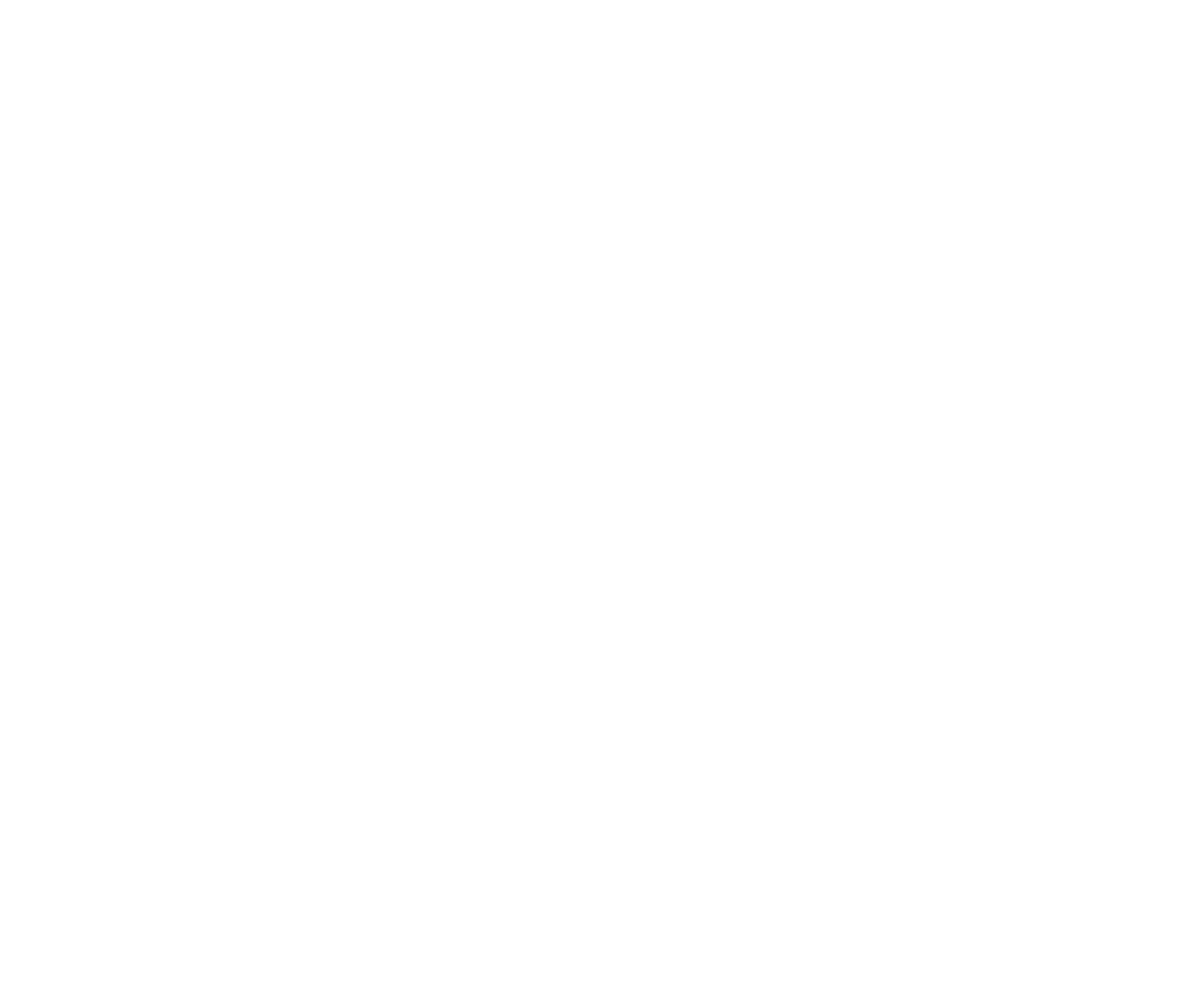
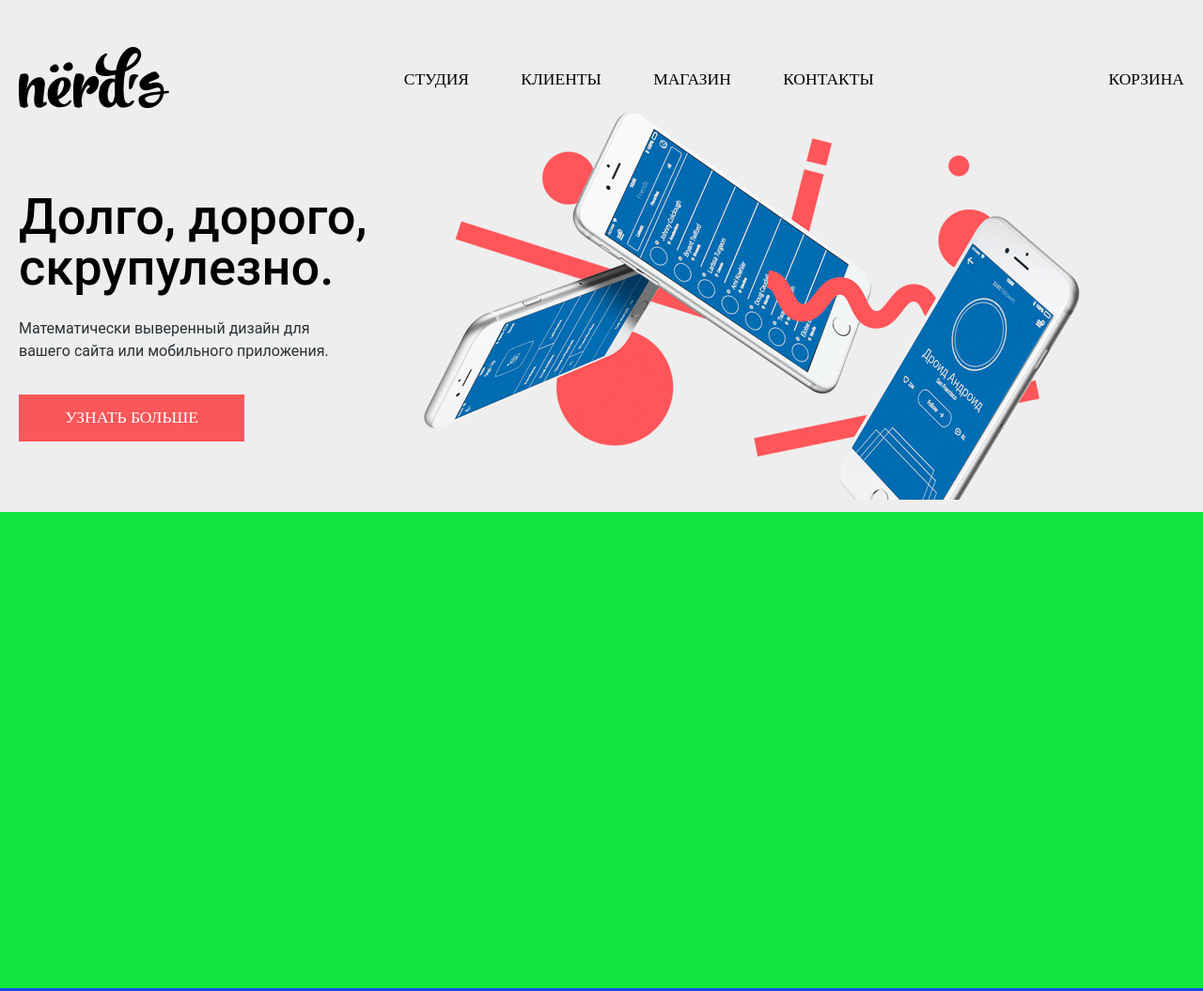
Before and after one commit to Davud77/learn_html_nerds, a plain HTML site: page index.html in a window 1280 px wide. Shown: the top 1055 px of the page at 94% size. Before the commit the page ends 800 px from the top, so only its background shows below. Drawn offline with Linux system fonts and the light colour scheme; a web font is replaced by a local one.

Commit message:
upd header

```diff
--- a/css/blocks/_box.scss
+++ b/css/blocks/_box.scss
@@ -0,0 +1,4 @@
+.box {
+    height: 507px;
+    background-color: rgb(21, 230, 63);
+  }
--- a/css/blocks/_button.scss
+++ b/css/blocks/_button.scss
@@ -0,0 +1,11 @@
+.button {
+    border: none;
+    width: 240px;
+    height: 50px;
+    background-color: #fb565a;
+    font-size: 17.5px;
+    font-weight: 500;
+    line-height: 1;
+    text-align: center;
+    color: #fff;
+}
--- a/css/blocks/_company.scss
+++ b/css/blocks/_company.scss
@@ -0,0 +1,4 @@
+.company {
+    height: 180px;
+    background-color: rgb(230, 21, 77);
+  }
--- a/css/blocks/_footer.scss
+++ b/css/blocks/_footer.scss
@@ -0,0 +1,6 @@
+.footer {
+
+    height: 217px;
+
+    background-color: rgb(215, 187, 23);
+  }
--- a/css/blocks/_header.scss
+++ b/css/blocks/_header.scss
@@ -0,0 +1,67 @@
+.header {
+    height: 545px;
+    background-color: #eeeeee;
+    &_head {
+        display: flex;
+        justify-content: space-between;
+        align-items: center;
+        padding-top: 50px;
+        &_nav {
+            width: 500px;
+            &_ul {
+                display: flex;
+                justify-content: space-between;
+                align-items: center;
+                padding-inline-start: 0;
+                list-style-type: none;
+                &_li {
+                    font-size: 17.5px;
+                    font-weight: 500;
+                    line-height: 1.8;
+                    color: #000;
+                    text-transform: uppercase;
+                }
+            }
+        }
+        &_trash {
+            font-size: 17.5px;
+            font-weight: 500;
+            line-height: 1.8;
+            color: #000;
+            text-transform: uppercase;
+        }
+    }
+    &_body {
+        display: flex;
+        &_item {
+            &_h1 {
+                width: 376px;
+                height: 106px;
+                margin: 85px 55px 28px 0;
+                font-family: Roboto;
+                font-size: 54px;
+                font-weight: 500;
+                font-stretch: normal;
+                font-style: normal;
+                line-height: 1;
+                letter-spacing: normal;
+                text-align: left;
+                color: #000;
+            }
+            &_h3 {
+                width: 361px;
+                height: 40px;
+                margin: 28px 1px 42px 0;
+                font-family: Roboto;
+                font-size: 16px;
+                font-weight: normal;
+                font-stretch: normal;
+                font-style: normal;
+                line-height: 1.5;
+                letter-spacing: normal;
+                text-align: left;
+                color: #283136;
+            }
+        }
+    }
+}
--- a/css/blocks/_map.scss
+++ b/css/blocks/_map.scss
@@ -0,0 +1,5 @@
+.map  {
+
+    height: 416px;
+    background-color: rgb(37, 175, 221);
+}
--- a/css/blocks/_whois.scss
+++ b/css/blocks/_whois.scss
@@ -0,0 +1,5 @@
+.whois {
+
+    height: 525px;
+    background-color: rgb(21, 73, 230);
+  }
--- a/css/style.scss
+++ b/css/style.scss
@@ -15,7 +15,7 @@ a {
 
 .container {
     position: relative;
-    max-width: 940px;
+    max-width: 1240px;
     margin: 0 auto;
 }
 
--- a/index.html
+++ b/index.html
@@ -8,8 +8,43 @@
     <link rel="stylesheet" href="/css/style.css">
 </head>
 <body>
-    <header class="header"></header>
-    <section class="box"></section>
+    <header class="header">
+        <div class="container">
+            <div class="header_head">
+                <div class="header_head_logo">
+                    <img src="/svg/nerds-logo.svg" alt="">
+                </div>
+                <nav class="header_head_nav">
+                    <ul class="header_head_nav_ul">
+                        <li class="header_head_nav_ul_li">Студия</li>
+                        <li class="header_head_nav_ul_li">Клиенты</li>
+                        <li class="header_head_nav_ul_li">Магазин</li>
+                        <li class="header_head_nav_ul_li">Контакты</li>
+                    </ul>
+                </nav>
+                <div class="header_head_trash">Корзина</div>
+            </div>
+            <div class="header_body">
+                <div class="header_body_item">
+                    <h1 class="header_body_item_h1">Долго, дорого,
+                        скрупулезно.</h1>
+                    <h3 class="header_body_item_h3">Математически выверенный дизайн
+                        для вашего сайта или мобильного приложения.</h3>
+                    <button class="button">УЗНАТЬ БОЛЬШЕ</button>
+                </div>
+                <div class="header_body_item">
+                    <img class="header_body_item_img" src="/img/slide1.png" alt="">
+                </div>
+            </div>
+        </div>
+    </header>
+    <section class="box">
+        <div class="container">
+            <div class="box_item"></div>
+            <div class="box_item"></div>
+            <div class="box_item"></div>
+        </div>
+    </section>
     <section class="whois"></section>
     <section class="company"></section>
     <section class="map"></section>
```
Also changed, not shown: css/style.css, img/slide1.png (added), 1 other file.
